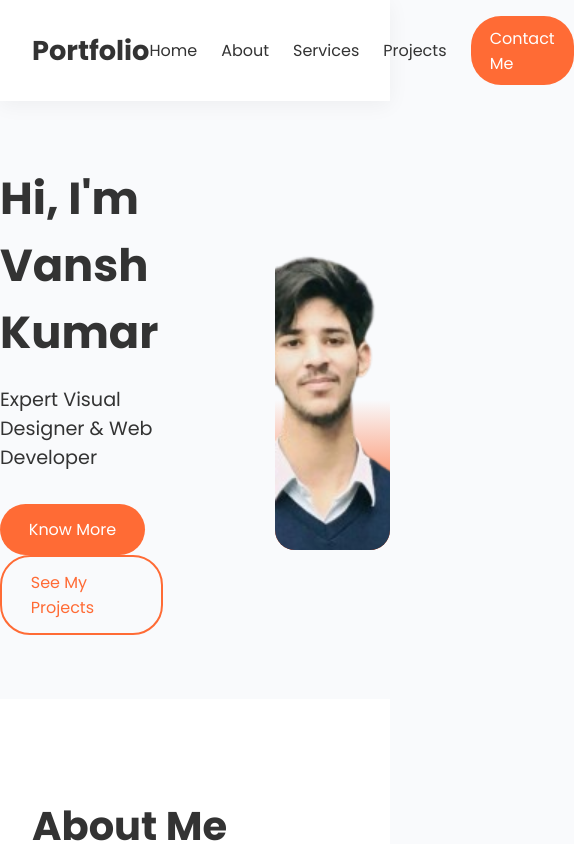
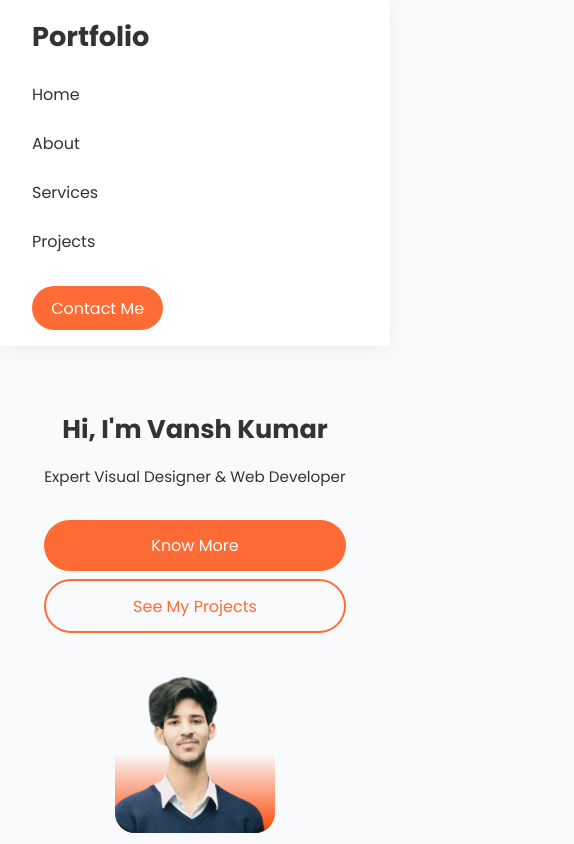
Before and after one commit to vansh-222/My-portfolio, a React (Create React App) app: page / in a window 390 px wide. Shown: the top 844 px of the page, 574 px wide, since content can reach past the window. Built offline with nearby package versions, Linux system fonts and the light colour scheme.

Commit message:
Your commit message here

```diff
--- a/src/App.css
+++ b/src/App.css
@@ -434,3 +434,114 @@ transition: color 0.3s ease;
   color: #777;
   font-size: 0.95rem;
 }
+
+/* ======================
+   Mobile Responsive Design
+====================== */
+
+@media (max-width: 768px) {
+  /* Navbar */
+  .navbar {
+    flex-direction: column;
+    align-items: flex-start;
+  }
+
+  .navbar-container {
+    flex-direction: column;
+    align-items: flex-start;
+  }
+
+  .navbar-right {
+    flex-direction: column;
+    align-items: flex-start;
+    gap: 1rem;
+    margin-top: 1rem;
+    width: 100%;
+  }
+
+  .navbar-links {
+    flex-direction: column;
+    gap: 0.5rem;
+    width: 100%;
+  }
+
+  .navbar-links li a {
+    display: block;
+    padding: 0.5rem 0;
+  }
+
+  .navbar-cta {
+    margin-top: 0.5rem;
+  }
+
+  /* Hero Section */
+  .hero-content {
+    flex-direction: column;
+    text-align: center;
+    gap: 2rem;
+  }
+
+  .hero-text h1 {
+    font-size: 2rem;
+  }
+
+  .hero-text p {
+    font-size: 1rem;
+  }
+
+  .hero-image-container {
+    width: 200px;
+    height: 200px;
+  }
+
+  .hero-buttons .btn {
+    display: block;
+    margin: 0.5rem auto;
+  }
+
+  /* About Section */
+  .about-top {
+    flex-direction: column;
+    text-align: center;
+  }
+
+  .highlight-boxes {
+    flex-direction: column;
+    gap: 1rem;
+  }
+
+  .skills-list {
+    grid-template-columns: repeat(auto-fit, minmax(120px, 1fr));
+  }
+}
+
+@media (max-width: 480px) {
+  /* Hero Text */
+  .hero-text h1 {
+    font-size: 1.6rem;
+  }
+
+  .hero-text p {
+    font-size: 0.95rem;
+  }
+
+  .hero-image-container {
+    width: 160px;
+    height: 160px;
+  }
+
+  /* Projects */
+  .project-list {
+    flex-direction: column;
+    align-items: center;
+  }
+
+  .project-card {
+    width: 90%;
+  }
+
+  /* Contact Form */
+  .contact-form {
+    padding: 0 1rem;
+  }
+}
```
